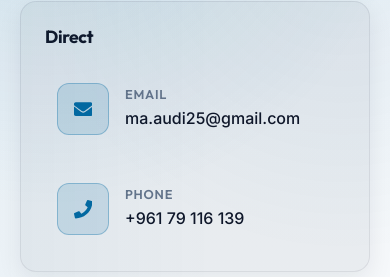
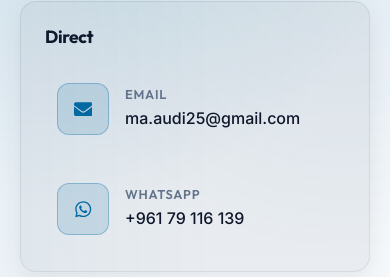
Before and after one commit to mahmoudaudi/mahmoud-portfolio, a React (Vite) app: page / in a window 390 px wide. Shown: the part 10187-10464 px from the top of the page. Built offline with nearby package versions, Linux system fonts and the light colour scheme.

Commit message:
Change phone link to WhatsApp

```diff
--- a/src/components/Contact.jsx
+++ b/src/components/Contact.jsx
@@ -1,5 +1,5 @@
 import React from 'react';
-import { FaEnvelope, FaGithub, FaLinkedinIn, FaPhone, FaInstagram } from 'react-icons/fa';
+import { FaEnvelope, FaGithub, FaLinkedinIn, FaWhatsapp, FaInstagram } from 'react-icons/fa';
 import portfolioData from '../data/portfolioData';
 
 const Contact = () => {
@@ -32,11 +32,11 @@ const Contact = () => {
 
               <div className="contact-method">
                 <div className="contact-icon">
-                  <FaPhone />
+                  <FaWhatsapp />
                 </div>
                 <div className="contact-details">
-                  <h4>Phone</h4>
-                  <a href={`tel:${contact.phone.replace(/\s/g, '')}`}>{contact.phone}</a>
+                  <h4>WhatsApp</h4>
+                  <a href={`https://wa.me/${contact.phone.replace(/[^0-9]/g, '')}`} target="_blank" rel="noopener noreferrer">{contact.phone}</a>
                 </div>
               </div>
             </div>
```
